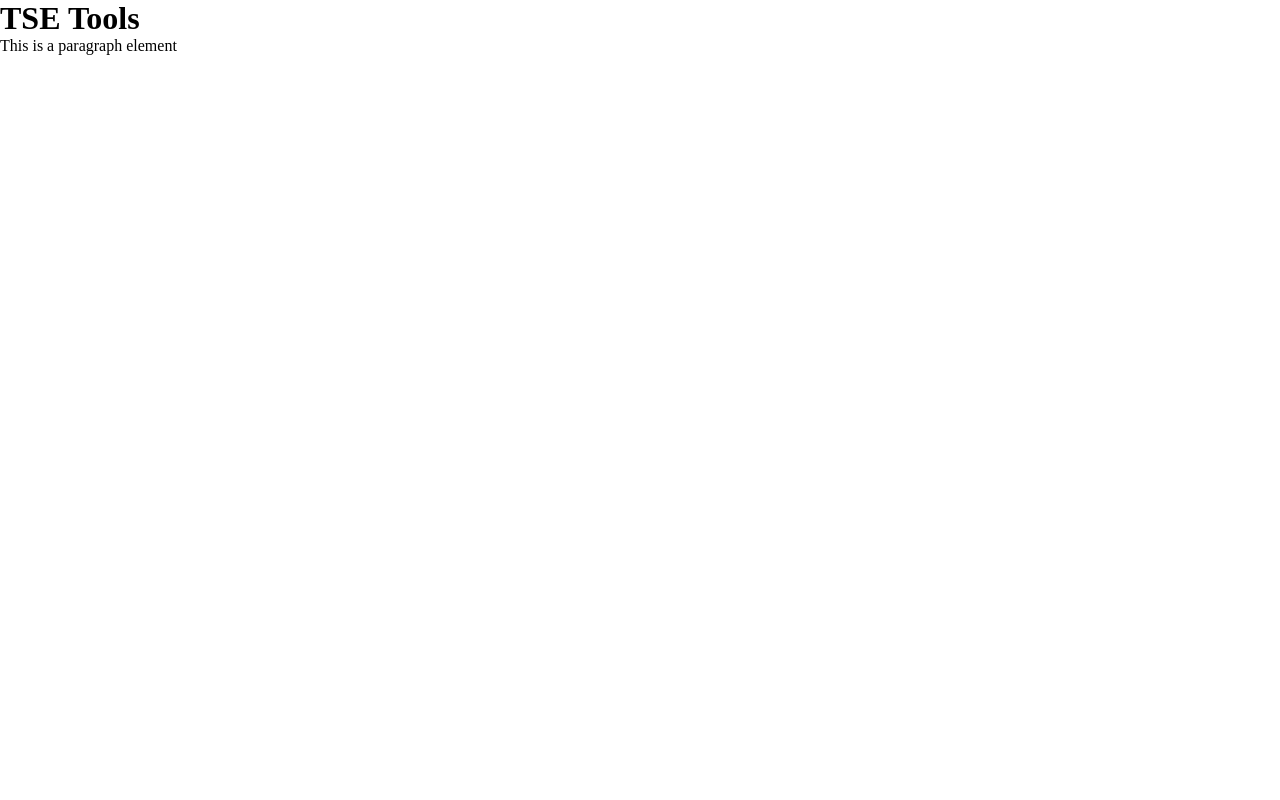
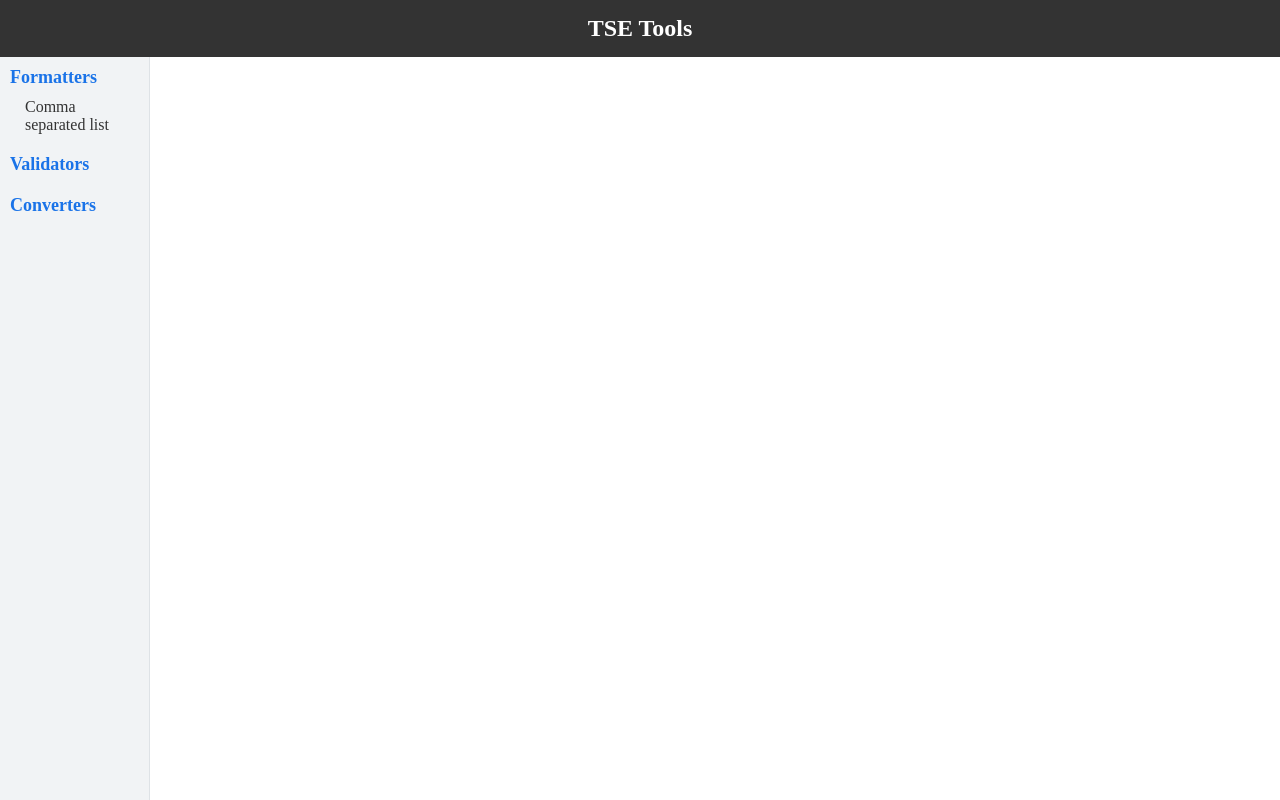
Before and after one commit to julesp31/tse-tools, a plain HTML site: page css/index.html in a window 1280 px wide. Drawn offline with Linux system fonts and the light colour scheme.

Commit message:
added nav bar and sidebar

```diff
--- a/css/index.html
+++ b/css/index.html
@@ -9,10 +9,48 @@
 </head>
 
 <body>
-  <div class="wrapper-main">
-    <h1>TSE Tools</h1>
-    <p>This is a paragraph element</p>
+
+  <div class="wrapper">
   </div>
+
+  <nav class="navbar">
+    <div class="navbar-title">
+      <h1>TSE Tools</h1>
+    </div>
+  </nav>
+
+  <div class="main-content">
+
+  </div>
+
+
+  <div id="sidebar">
+    <ul class="sidebar-list">
+      <li class="sidebar-section">
+        <a href="#" class="sidebar-header" title="Formatters">Formatters</a>
+        <ul class="sidebar-sublist">
+          <li><a href="#">Comma separated list</a></li>
+        </ul>
+      </li>
+      <li class="sidebar-section">
+        <a href="#" class="sidebar-header" title="Validators">Validators</a>
+        <ul class="sidebar-sublist">
+          <li><a href="#"></a></li>
+        </ul>
+      </li>
+      <li class="sidebar-section">
+        <a href="#" class="sidebar-header" title="Converters">Converters</a>
+        <ul class="sidebar-sublist">
+          <li><a href="#"></a></li>
+        </ul>
+      </li>
+    </ul>
+  </div>
+
+  <div class="page-content">
+
+  </div>
+
 </body>
 
 </html>
--- a/css/style.scss
+++ b/css/style.scss
@@ -1,3 +1,11 @@
+$bg-color: #f8f9fa;
+$sidebar-bg: #f1f3f5;
+$sidebar-border: #dee2e6;
+$link-color: #333;
+$link-hover-bg: #e9ecef;
+$link-hover-color: #007bff;
+$font-family: Arial, sans-serif;
+
 *,
 *::before,
 *::after {
@@ -9,21 +17,69 @@
   padding: 0;
 }
 
-html {
-
+.navbar {
+  display: flex;
+  justify-content: space-between;
+  align-items: center;
+  background-color: #333;
+  padding: 15px 20px;
 }
 
-body {
-
+.navbar-title {
+  margin: 0 auto;
+  color: white;
 }
 
-.wrapper-main {
+#sidebar {
+  width: 150px;
+  background-color: $sidebar-bg;
+  padding: 10px;
+  position: fixed;
+  height: 100vh;
+  border-right: 1px solid $sidebar-border;
+}
 
+.sidebar-list,
+.sidebar-sublist {
+  list-style: none; /* Removes bullet points */
+}
+
+.sidebar-section {
+  margin-bottom: 20px;
+}
+
+.sidebar-header {
+  display: flex;
+  align-items: center;
+  font-size: 18px;
+  font-weight: bold;
+  color: #1a73e8;
+  text-decoration: none;
+  margin-bottom: 10px;
+}
+
+.sidebar-sublist {
+  padding-left: 15px;
+}
+
+.sidebar-sublist li {
+  margin: 5px 0;
+}
+
+.sidebar-sublist li a {
+  color: #333;
+  text-decoration: none;
+  font-size: 16px;
+  transition: color 0.2s;
+}
+
+.sidebar-sublist li a:hover {
+  color: #1a73e8;
 }
 
 @media only screen and (max-width: 600px) and (orientation: landscape) {
 
-  .wrapper-main {
+  .wrapper{
 
   }
 
@@ -31,7 +87,7 @@ body {
 
 @media only screen and (max-width: 600px) and (orientation: portrait) {
 
-  .wrapper-main {
+  .wrapper {
 
   }
 
@@ -39,7 +95,7 @@ body {
 
 @media only screen and (min-width: 601px) and (orientation: landscape) {
 
-  .wrapper-main {
+  .wrapper {
 
   }
 
@@ -47,7 +103,7 @@ body {
 
 @media only screen and (min-width: 601px) and (orientation: portrait) {
 
-  .wrapper-main {
+  .wrapper {
 
   }
 
@@ -55,7 +111,7 @@ body {
 
 @media only screen and (min-width: 768px) and (orientation: landscape) {
 
-  .wrapper-main {
+  .wrapper{
 
   }
 
@@ -63,7 +119,7 @@ body {
 
 @media only screen and (min-width: 768px) and (orientation: portrait) {
 
-  .wrapper-main {
+  .wrapper {
 
   }
 
@@ -71,7 +127,7 @@ body {
 
 @media only screen and (min-width: 992px) and (orientation: landscape) {
 
-  .wrapper-main {
+  .wrapper {
 
   }
 
@@ -79,7 +135,7 @@ body {
 
 @media only screen and (min-width: 992px) and (orientation: portrait) {
 
-  .wrapper-main {
+  .wrapper {
 
   }
 
@@ -87,7 +143,7 @@ body {
 
 @media only screen and (min-width: 1200px) and (orientation: landscape) {
 
-  .wrapper-main {
+  .wrapper {
 
   }
 
@@ -95,7 +151,7 @@ body {
 
 @media only screen and (max-width: 1200px) and (orientation: portrait) {
 
-  .wrapper-main {
+  .wrapper {
 
   }
 
```
Also changed, not shown: css/style.css, 1 other file.
